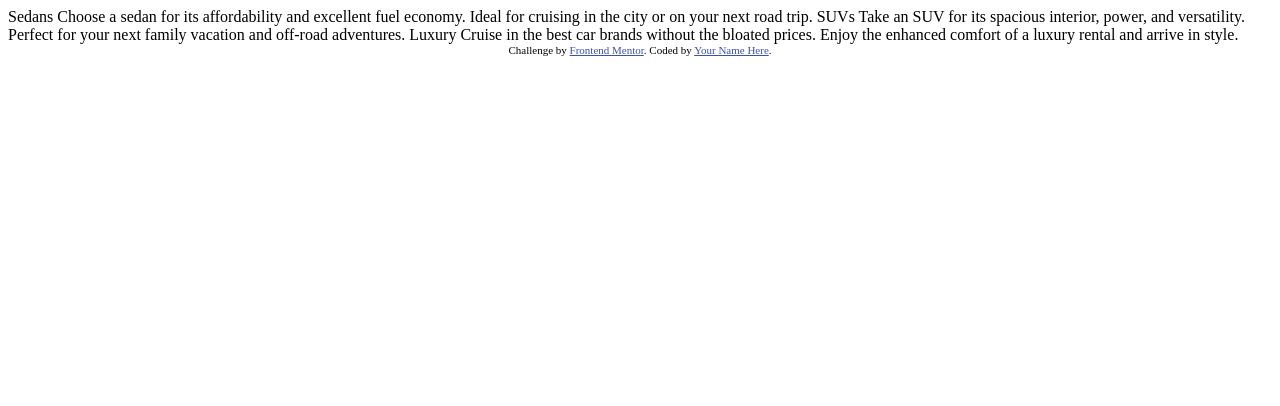
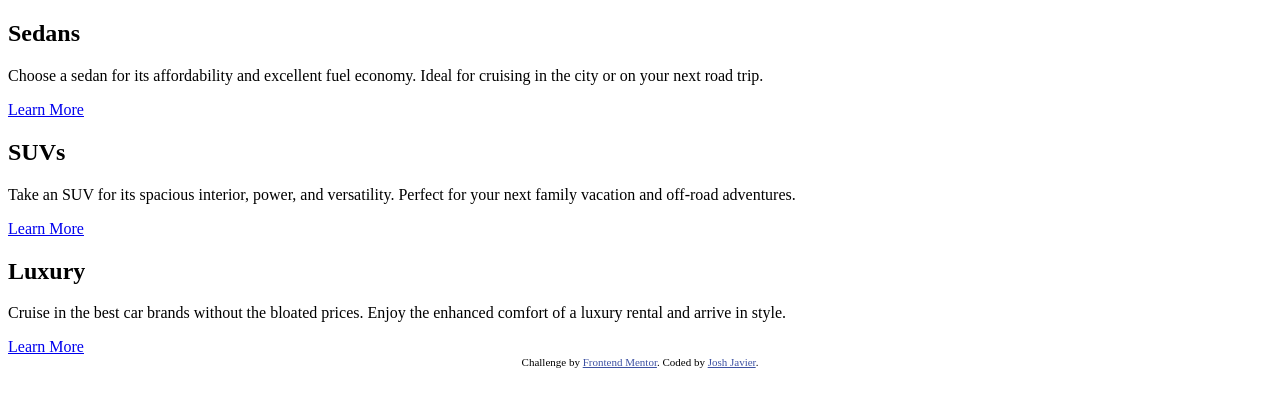
Before and after one commit to joshjavier/3-column-preview-card-component, a plain HTML site: page index.html in a window 1280 px wide. Drawn offline with Linux system fonts and the light colour scheme.

Commit message:
Update index.html with semantic tags

```diff
--- a/index.html
+++ b/index.html
@@ -16,21 +16,27 @@
 </head>
 <body>
 
-  Sedans
-  Choose a sedan for its affordability and excellent fuel economy. Ideal for cruising in the city
-  or on your next road trip.
+  <main>
+    <section class="section-one">
+      <h1>Sedans</h1>
+      <p>Choose a sedan for its affordability and excellent fuel economy. Ideal for cruising in the city or on your next road trip.</p>
+      <a href="#" class="btn">Learn More</a>
+    </section>
+    <section class="section-two">
+      <h1>SUVs</h1>
+      <p>Take an SUV for its spacious interior, power, and versatility. Perfect for your next family vacation and off-road adventures.</p>
+      <a href="#" class="btn">Learn More</a>
+    </section>
+    <section class="section-three">
+      <h1>Luxury</h1>
+      <p>Cruise in the best car brands without the bloated prices. Enjoy the enhanced comfort of a luxury rental and arrive in style.</p>
+      <a href="#" class="btn">Learn More</a>
+    </section>
+  </main>
 
-  SUVs
-  Take an SUV for its spacious interior, power, and versatility. Perfect for your next family vacation
-  and off-road adventures.
-
-  Luxury
-  Cruise in the best car brands without the bloated prices. Enjoy the enhanced comfort of a luxury
-  rental and arrive in style.
-
-  <div class="attribution">
+  <footer class="attribution">
     Challenge by <a href="https://www.frontendmentor.io?ref=challenge" target="_blank">Frontend Mentor</a>.
-    Coded by <a href="#">Your Name Here</a>.
-  </div>
+    Coded by <a href="#" target="_blank">Josh Javier</a>.
+  </footer>
 </body>
 </html>
```
